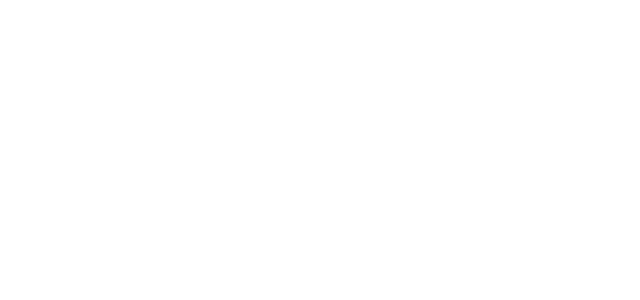
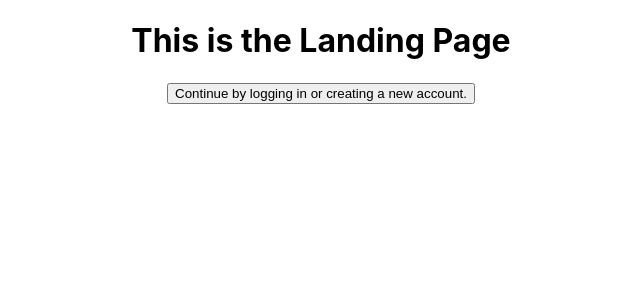
Before and after one commit to albayati4/soccergram-front-end, a React (Create React App) app: page / in a window 1280 px wide. Before the commit this address had no page. Shown: the top 300 px of the page, without its empty margins (319-959 px from the left). Built offline with nearby package versions, Linux system fonts and the light colour scheme.

Commit message:
added routes to pages in app.js

```diff
--- a/package.json
+++ b/package.json
@@ -6,6 +6,7 @@
     "@testing-library/jest-dom": "^5.16.4",
     "@testing-library/react": "^13.0.1",
     "@testing-library/user-event": "^13.5.0",
+    "axios": "^0.26.1",
     "react": "^18.0.0",
     "react-dom": "^18.0.0",
     "react-router-dom": "^6.3.0",
--- a/src/App.js
+++ b/src/App.js
@@ -1,4 +1,10 @@
 import './App.css';
+import SignUp from './pages/SignUp'
+import SignIn from './pages/SignIn'
+import Home from './pages/Home'
+import Profile from './pages/Profile'
+import Landing from './pages/Landing'
+import FriendsList from './pages/FriendsList'
 import { useEffect, useState } from 'react'
 import { Route, Routes } from 'react-router'
 import { CheckSession } from './services/Auth'
@@ -30,7 +36,12 @@ const App = () => {
     <div className="App">
       <main>
         <Routes>
-          <Route></Route>
+            <Route path = "/" element={<Landing />} />
+            <Route path = "/signin" element= {<SignIn />} />
+            <Route path = "/signup" element={<SignUp />} />
+            <Route path = "/home" element={<Home />} />
+            <Route path = "/profile/:userId" element={<Profile />} />
+            <Route path = "/profile/:userId/friendsList" element={<FriendsList />} />
         </Routes>
       </main>
     </div>
--- a/src/pages/FriendsList.js
+++ b/src/pages/FriendsList.js
@@ -0,0 +1,14 @@
+import { useNavigate } from 'react-router-dom'
+const Friendslist = () => {
+  let navigate = useNavigate()
+
+  return (
+    <div>
+        <h1>This is the friendslist page</h1>
+      <section>
+      </section>
+    </div>
+  )
+}
+
+export default Friendslist
--- a/src/pages/Home.js
+++ b/src/pages/Home.js
@@ -0,0 +1,14 @@
+import { useNavigate } from 'react-router-dom'
+const Home = () => {
+  let navigate = useNavigate()
+
+  return (
+    <div>
+        <h1>This is the Home Page</h1>
+      <section>
+      </section>
+    </div>
+  )
+}
+
+export default Home
--- /dev/null
+++ b/src/pages/Landing.js
@@ -0,0 +1,17 @@
+import { useNavigate } from 'react-router-dom'
+const Landing = () => {
+  let navigate = useNavigate()
+
+  return (
+    <div>
+        <h1>This is the Landing Page</h1>
+      <section>
+        <button onClick={() => navigate('/signin')}>
+          Continue by logging in or creating a new account.
+        </button>
+      </section>
+    </div>
+  )
+}
+
+export default Landing
--- a/src/pages/Profile.js
+++ b/src/pages/Profile.js
@@ -0,0 +1,14 @@
+import { useNavigate } from 'react-router-dom'
+const Profile = () => {
+  let navigate = useNavigate()
+
+  return (
+    <div>
+        <h1>This is the profile page</h1>
+      <section>
+      </section>
+    </div>
+  )
+}
+
+export default Profile
--- a/src/pages/SignIn.js
+++ b/src/pages/SignIn.js
@@ -0,0 +1,14 @@
+import { useNavigate } from 'react-router-dom'
+const SignIn = () => {
+  let navigate = useNavigate()
+
+  return (
+    <div>
+        <h1>This is the Sign-in page</h1>
+      <section>
+      </section>
+    </div>
+  )
+}
+
+export default SignIn
--- a/src/pages/SignUp.js
+++ b/src/pages/SignUp.js
@@ -0,0 +1,14 @@
+import { useNavigate } from 'react-router-dom'
+const SignUp= () => {
+  let navigate = useNavigate()
+
+  return (
+    <div>
+        <h1>This is the Sign-Up page</h1>
+      <section>
+      </section>
+    </div>
+  )
+}
+
+export default SignUp
```
Also changed, not shown: 1 other file (tests, documents, lock files or other folders).
